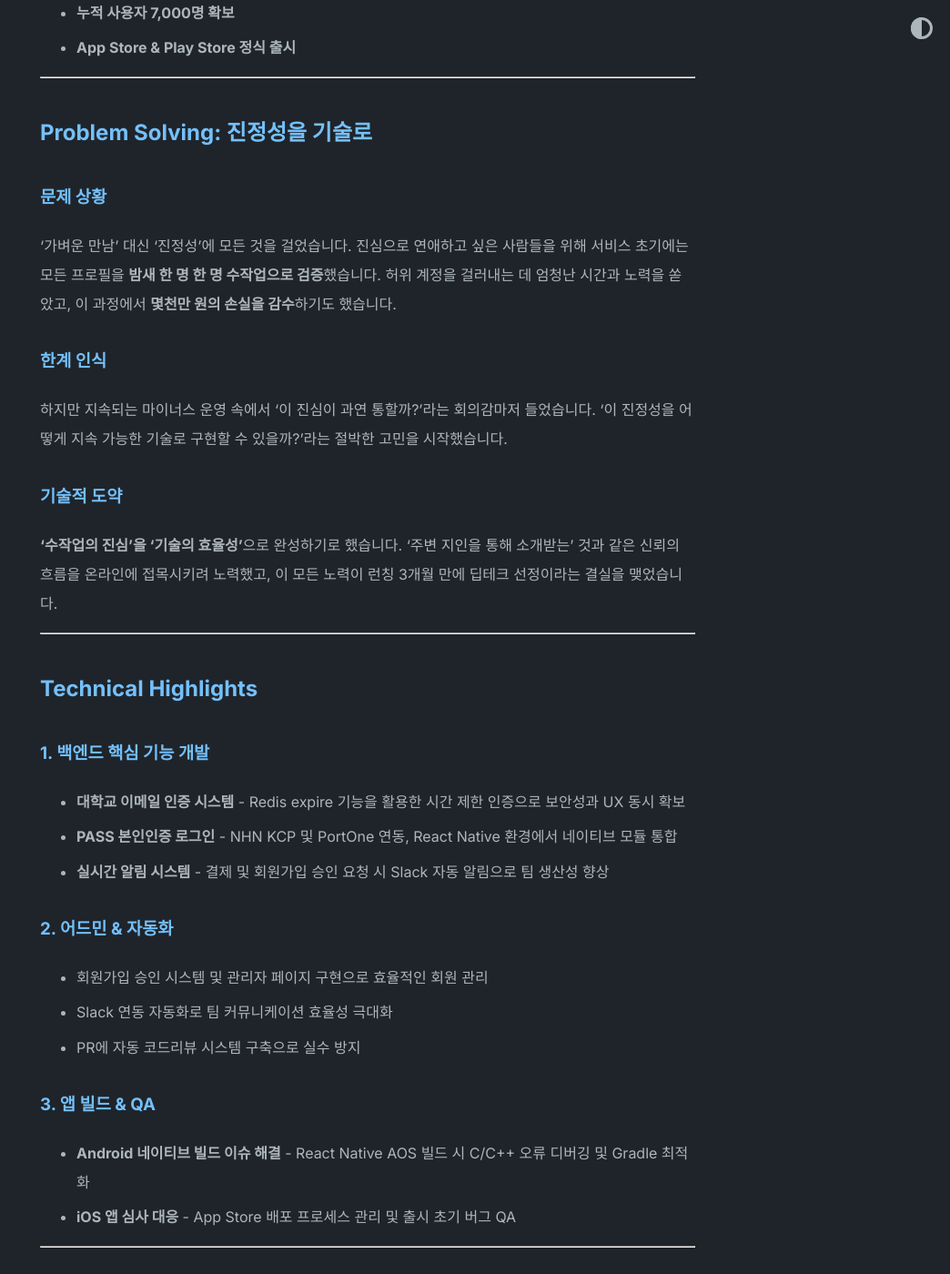
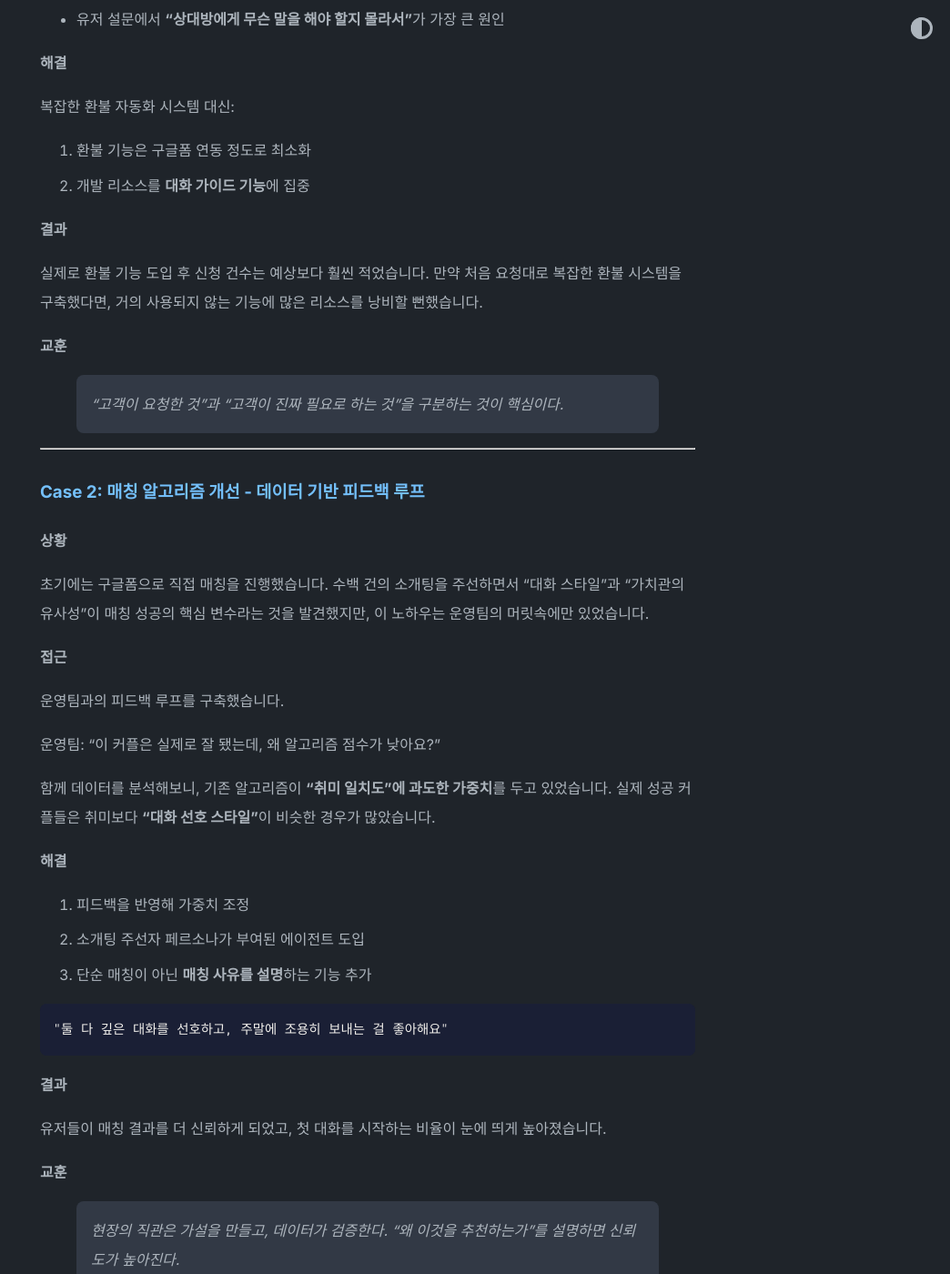
Before and after one commit to YUJAEYUN/yujaeyun.github.io, a Jekyll site: the page built from projects/sometime.md, in a window 1280 px wide and 1400 px high, scrolled down 1802 px. Shown: the whole window at 91% size, without its empty margins (236-1280 px from the left). Built offline with Jekyll 4.4.1, drawn with Linux system fonts in a browser that asks for light colours; some of the changed text lies outside the part shown.

````diff
--- a/projects/sometime.md
+++ b/projects/sometime.md
@@ -15,131 +15,159 @@ title: 썸타임 (Sometime) - 지역 대학생 소개팅 앱
 
 ## Overview
 
-교내 창업 동아리 '한밭모'에서 시작하여 **런칭 3개월 만에 초기창업패키지 딥테크**에 선정된 지역 기반 대학생 소개팅 앱입니다.
+교내 창업 동아리에서 시작하여 **런칭 3개월 만에 초기창업패키지 딥테크**에 선정된 지역 기반 대학생 소개팅 앱입니다.
 
-대학생이라는 시기는 학벌이나 연봉 같은 조건을 따지지 않고 순수하게 '나'를 보여주며 교류할 수 있는 거의 마지막 기회입니다. 하지만 기존 소개팅 앱들은 30대 직장인 중심, 수도권 중심이었고, 지역 대학생을 위한 서비스는 없었습니다. 이 간절함에서 썸타임은 시작되었습니다.
+기존 소개팅 앱들은 30대 직장인 중심, 수도권 중심이었습니다. 지역 대학생을 위한 서비스가 없다는 문제에서 썸타임은 시작되었습니다.
 
 ---
 
-## Journey
+## My Role
 
-### Phase 1: Project-solo (축제 버전)
+**초기 멤버 / 풀스택 개발**
 
-마감 일주일을 앞두고 시작한 첫 프로젝트. Cursor와 구글링으로 '일단 돌아가는' 것에 중점을 두고 개발했습니다.
+기획부터 개발, 운영까지 서비스의 전 과정을 경험했습니다.
 
-- **결과:** 축제 2일간 640명 유저 확보
-- **수익 검증:** 2,000원 부가기능에 30%가 결제
-- **기술 스택:** Next.js, Supabase
-
-### Phase 2: 썸타임으로 확장
-
-시장성을 확인하고 자체 솔루션 구축을 결정. Supabase 의존성을 벗어나 React Native + NestJS로 전환했습니다.
-
-- **확장:** 한밭대 → 대전권 전체
-- **성과:** 초기창업패키지 딥테크 선정
-- **팀 구성:** 개발자 추가 영입
-
-### Phase 3: 위기와 재정비
-
-인원이 늘어났지만 속도가 선형 증가하지 않았습니다. 커뮤니케이션 비용이 늘어나고 방향성이 흔들렸습니다.
-
-재정 상황과 개발 속도 문제로 팀원들이 퇴사하고 선임개발자와 둘만 남아, **사무실에서 숙식하며** 서비스를 재정비했습니다.
+- 백엔드 핵심 기능 개발 (인증, 결제, 매칭 알고리즘)
+- React Native 앱 개발 및 스토어 배포
+- 어드민 시스템 및 내부 자동화 도구 구축
+- 데이터 분석 기반 기능 개선
 
 ---
 
 ## Key Achievements
 
 - **런칭 3개월 만에 초기창업패키지 딥테크 선정**
-- **서비스 출시 0년 차 매출 1억 달성**
+- **서비스 출시 1년 차 매출 1억 달성**
 - **누적 사용자 7,000명 확보**
 - **App Store & Play Store 정식 출시**
 
 ---
 
-## Problem Solving: 진정성을 기술로
+## Problem Solving
 
-### 문제 상황
+### Case 1: 환불 요청의 근본 원인 찾기
 
-'가벼운 만남' 대신 '진정성'에 모든 것을 걸었습니다. 진심으로 연애하고 싶은 사람들을 위해 서비스 초기에는 모든 프로필을 **밤새 한 명 한 명 수작업으로 검증**했습니다. 허위 계정을 걸러내는 데 엄청난 시간과 노력을 쏟았고, 이 과정에서 **몇천만 원의 손실을 감수**하기도 했습니다.
+**상황**
 
-### 한계 인식
+CS 채널과 인앱 커뮤니티에 환불 관련 문의가 부쩍 늘어났습니다. 운영팀에서는 "환불 프로세스를 체계적으로 자동화해달라"고 요청했습니다.
 
-하지만 지속되는 마이너스 운영 속에서 '이 진심이 과연 통할까?'라는 회의감마저 들었습니다. '이 진정성을 어떻게 지속 가능한 기술로 구현할 수 있을까?'라는 절박한 고민을 시작했습니다.
+**접근**
 
-### 기술적 도약
+바로 개발에 착수하는 대신, 먼저 환불을 요청한 유저들의 행동 데이터를 분석했습니다.
 
-**'수작업의 진심'을 '기술의 효율성'**으로 완성하기로 했습니다. '주변 지인을 통해 소개받는' 것과 같은 신뢰의 흐름을 온라인에 접목시키려 노력했고, 이 모든 노력이 런칭 3개월 만에 딥테크 선정이라는 결실을 맺었습니다.
+- 매칭 후 대화가 거의 이어지지 않는 케이스가 환불 요청의 대부분
+- 유저 설문에서 **"상대방에게 무슨 말을 해야 할지 몰라서"**가 가장 큰 원인
+
+**해결**
+
+복잡한 환불 자동화 시스템 대신:
+1. 환불 기능은 구글폼 연동 정도로 최소화
+2. 개발 리소스를 **대화 가이드 기능**에 집중
+
+**결과**
+
+실제로 환불 기능 도입 후 신청 건수는 예상보다 훨씬 적었습니다. 만약 처음 요청대로 복잡한 환불 시스템을 구축했다면, 거의 사용되지 않는 기능에 많은 리소스를 낭비할 뻔했습니다.
+
+**교훈**
+
+> "고객이 요청한 것"과 "고객이 진짜 필요로 하는 것"을 구분하는 것이 핵심이다.
+
+---
+
+### Case 2: 매칭 알고리즘 개선 - 데이터 기반 피드백 루프
+
+**상황**
+
+초기에는 구글폼으로 직접 매칭을 진행했습니다. 수백 건의 소개팅을 주선하면서 "대화 스타일"과 "가치관의 유사성"이 매칭 성공의 핵심 변수라는 것을 발견했지만, 이 노하우는 운영팀의 머릿속에만 있었습니다.
+
+**접근**
+
+운영팀과의 피드백 루프를 구축했습니다.
+
+운영팀: "이 커플은 실제로 잘 됐는데, 왜 알고리즘 점수가 낮아요?"
+
+함께 데이터를 분석해보니, 기존 알고리즘이 **"취미 일치도"에 과도한 가중치**를 두고 있었습니다. 실제 성공 커플들은 취미보다 **"대화 선호 스타일"**이 비슷한 경우가 많았습니다.
+
+**해결**
+
+1. 피드백을 반영해 가중치 조정
+2. 소개팅 주선자 페르소나가 부여된 에이전트 도입
+3. 단순 매칭이 아닌 **매칭 사유를 설명**하는 기능 추가
+
+```
+"둘 다 깊은 대화를 선호하고, 주말에 조용히 보내는 걸 좋아해요"
+```
+
+**결과**
+
+유저들이 매칭 결과를 더 신뢰하게 되었고, 첫 대화를 시작하는 비율이 눈에 띄게 높아졌습니다.
+
+**교훈**
+
+> 현장의 직관은 가설을 만들고, 데이터가 검증한다.
+> "왜 이것을 추천하는가"를 설명하면 신뢰도가 높아진다.
 
 ---
 
 ## Technical Highlights
 
-### 1. 백엔드 핵심 기능 개발
+### 백엔드 핵심 기능
 
-- **대학교 이메일 인증 시스템** - Redis expire 기능을 활용한 시간 제한 인증으로 보안성과 UX 동시 확보
-- **PASS 본인인증 로그인** - NHN KCP 및 PortOne 연동, React Native 환경에서 네이티브 모듈 통합
-- **실시간 알림 시스템** - 결제 및 회원가입 승인 요청 시 Slack 자동 알림으로 팀 생산성 향상
+- **대학교 이메일 인증** — Redis expire 기능을 활용한 시간 제한 인증
+- **PASS 본인인증 로그인** — NHN KCP 및 PortOne 연동, React Native 네이티브 모듈 통합
+- **실시간 알림** — 결제 및 회원가입 승인 요청 시 Slack 자동 알림
 
-### 2. 어드민 & 자동화
+### 어드민 & 자동화
 
-- 회원가입 승인 시스템 및 관리자 페이지 구현으로 효율적인 회원 관리
-- Slack 연동 자동화로 팀 커뮤니케이션 효율성 극대화
-- PR에 자동 코드리뷰 시스템 구축으로 실수 방지
+- 회원가입 승인 시스템 및 관리자 페이지
+- PR 자동 코드리뷰 시스템
+- RAG 기반 Slack 봇 (별도 프로젝트로 분리)
 
-### 3. 앱 빌드 & QA
+### 앱 빌드 & QA
 
-- **Android 네이티브 빌드 이슈 해결** - React Native AOS 빌드 시 C/C++ 오류 디버깅 및 Gradle 최적화
-- **iOS 앱 심사 대응** - App Store 배포 프로세스 관리 및 출시 초기 버그 QA
+- Android 네이티브 빌드 이슈 해결 (C/C++ 오류 디버깅, Gradle 최적화)
+- iOS 앱 심사 대응 및 출시 초기 버그 QA
 
 ---
 
-## Problem Solving: 환불 문제 해결 사례
+## Journey
 
-### 문제 상황
+### Phase 1: 축제 버전 (1주일)
 
-이성과의 채팅이 "안녕하세요" 같은 간단한 인사말 이후 두절되는 경우, 유저들이 환불을 요청했습니다. 운영팀에서 환불 프로세스 구축을 요청했습니다.
+마감 일주일을 앞두고 시작한 첫 프로젝트.
 
-### 초기 접근
+- **결과:** 축제 2일간 640명 유저 확보
+- **수익 검증:** 2,000원 부가기능에 30%가 결제
+- **기술 스택:** Next.js, Supabase
 
-처음엔 환불 프로세스를 체계적으로 정의해야 한다고 생각했습니다. 자동화 시스템을 만들고, 조건을 명확히 하려고 했습니다.
+### Phase 2: 자체 솔루션 구축
 
-### 근본 원인 분석
+시장성을 확인하고 Supabase 의존성을 벗어나 React Native + NestJS로 전환.
 
-하지만 우리 서비스 상황은 여유롭지 않았고, 프로세스가 생각보다 복잡했습니다. 유저 설문을 분석해보니 환불 요청의 근본 원인은 **"무슨 말을 해야 할지 몰라서"**였습니다.
+- 한밭대 → 대전권 전체로 확장
+- 초기창업패키지 딥테크 선정
 
-### 해결 방안
+### Phase 3: 위기와 재정비
 
-복잡한 환불 시스템 대신 최소 기능으로 구현했습니다:
+인원이 늘어났지만 속도가 선형 증가하지 않았습니다. 커뮤니케이션 비용이 늘어나고 방향성이 흔들렸습니다.
 
-1. 채팅이 열리고 48시간 동안 일정 횟수 이하의 대화만 오간다면
-2. 구글폼으로 연결되는 버튼이 보이도록 추가
-3. 유저가 구글폼을 신청한 이메일로 환불 절차와 브랜드 가치를 전달
-
-### 결과
-
-개발 리소스를 절약하고, **채팅 경험을 개선하는 데 집중**할 수 있었습니다. 사람 냄새가 나는 서비스를 만들고자 했습니다.
+재정 상황과 개발 속도 문제로 팀을 재정비하고, 서비스의 본질에 집중했습니다.
 
 ---
 
 ## What I Learned
 
-### 비즈니스 가치와 기술적 완성도의 균형
+**비즈니스 가치와 기술적 완성도의 균형**
 
-스타트업에서 주 7일 숙식하며 개발했던 경험을 통해 **초기 성장의 속도와 장기적인 코드 품질 사이의 트레이드오프**를 체득했습니다.
+스타트업에서 기획부터 운영까지 경험하며, 초기 성장의 속도와 장기적인 코드 품질 사이의 트레이드오프를 체득했습니다.
 
-### 팀 스케일링의 어려움
+**팀 스케일링의 어려움**
 
-인원이 늘어난다고 개발 속도가 선형적으로 증가하지 않습니다. 커뮤니케이션 비용이 늘어나고, 같은 방향을 바라보게 하는 것 자체가 일이 됩니다.
+인원이 늘어난다고 개발 속도가 선형적으로 증가하지 않습니다. 같은 방향을 바라보게 하는 것 자체가 일입니다.
 
-### 서비스의 본질
+**서비스의 본질**
 
-서비스의 진짜 주인은 유저입니다. 우리가 만들고 싶은 서비스가 아니라, **유저가 원하는 서비스**를 만들어야 합니다.
-
-개발 리소스를 쏟아서 기능을 만들었는데 유저가 별로 사용하지 않는다면? 지금 집중해야 할 곳에 집중을 못하고 있다는 뜻입니다.
-
-### 개발자의 역할
-
-개발자는 '일상의 문제를 기술적으로 해결하는 직업'입니다. 기술과 사업, 두 관점을 모두 보며 트레이드오프를 분간하고, 문제를 과하지도 약하지도 않게 풀어낼 솔루션을 제공하는 것이 중요합니다.
+서비스의 진짜 주인은 유저입니다. 개발 리소스를 쏟아서 만든 기능을 유저가 사용하지 않는다면, 지금 집중해야 할 곳에 집중하지 못하고 있다는 뜻입니다.
 
 ---
 
````
Also changed, not shown: other parts of projects/sometime.md (+1 -1 lines), index.md (+26 -15 lines), projects/ai-automation.md (added, +113 -0 lines).
